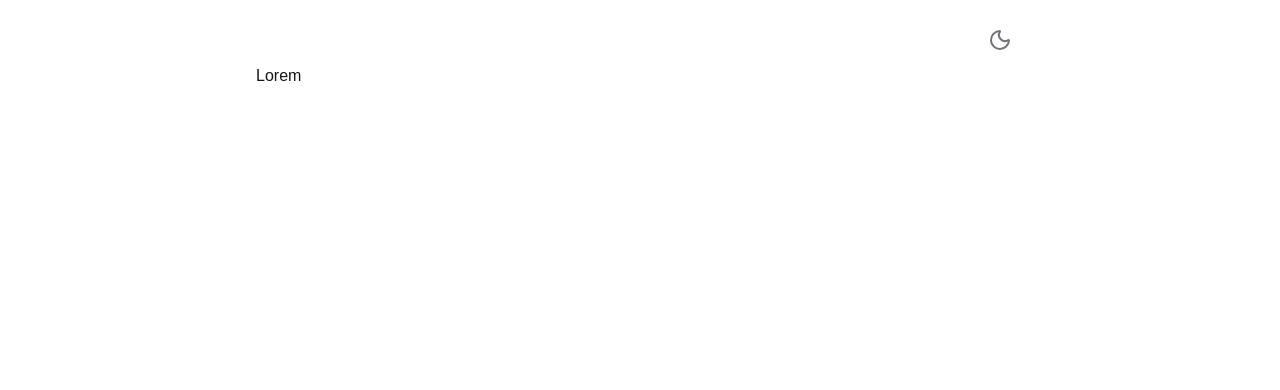
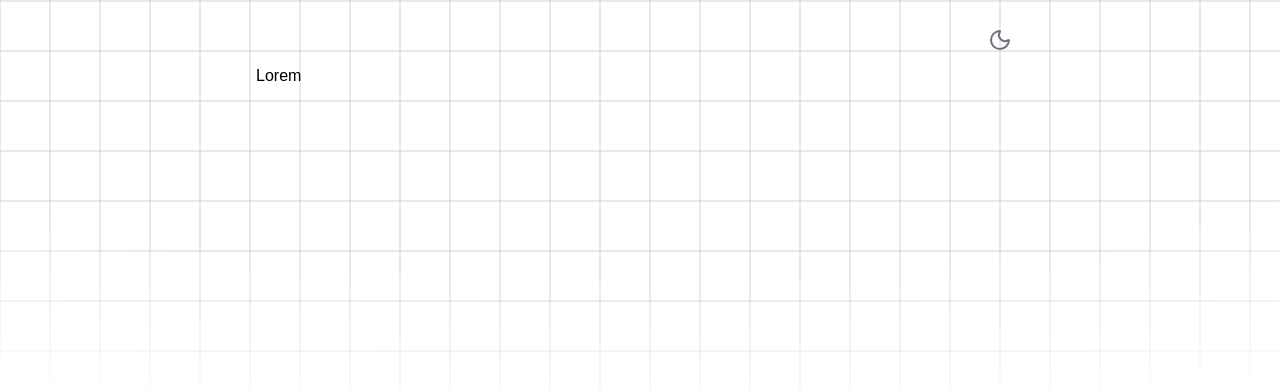
Before and after one commit to fuzzyKenny/portfolio, a Next.js app: page / in a window 1280 px wide. Shown: the top 390 px of the page. Built offline with nearby package versions, Linux system fonts and the light colour scheme.

Commit message:
add grid-lines linear gradients and animation.

```diff
--- a/app/globals.css
+++ b/app/globals.css
@@ -20,7 +20,38 @@
 }
 
 body {
-    background: var(--background);
-    color: var(--foreground);
     font-family: Arial, Helvetica, sans-serif;
 }
+
+.grid-bg {
+    transition: none !important;
+    position: absolute;
+    inset: 0;
+
+    background-color: var(--background);
+    background-image:
+        linear-gradient(to right, #73737350 1px, transparent 1px),
+        linear-gradient(to bottom, #73737350 1px, transparent 1px);
+
+    background-size: 50px 50px;
+    mask-image: radial-gradient(
+        ellipse 100% 50% at 50% 0,
+        #000 70%,
+        transparent 110%
+    );
+}
+
+@keyframes grid-lines {
+    from {
+        background-position: 0px 0px;
+    }
+    to {
+        background-position:
+            50px 0,
+            0 -50px;
+    }
+}
+
+@utility animate-grid-lines {
+    animation: grid-lines 2s linear infinite;
+}
```
